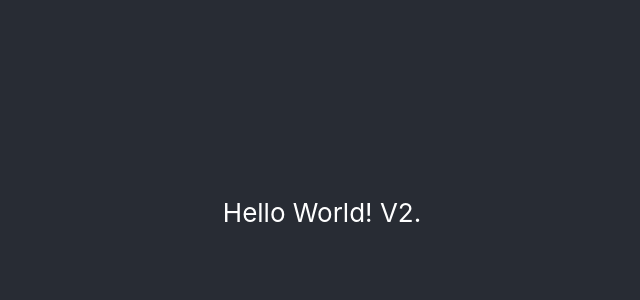
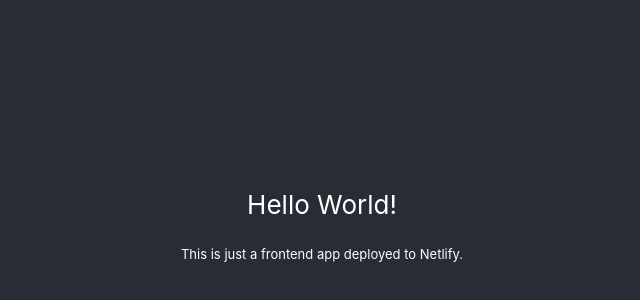
Before and after one commit to laimonassutkus/ReactAppOnNetlify, a React (Create React App) app: page / in a window 1280 px wide. Shown: the part 188-488 px from the top of the page, without its empty margins (318-958 px from the left). Built offline with nearby package versions, Linux system fonts and the light colour scheme.

Commit message:
Change react app code.

```diff
--- a/src/App.css
+++ b/src/App.css
@@ -1,16 +1,5 @@
 .App {
   text-align: center;
-}
-
-.App-logo {
-  height: 40vmin;
-  pointer-events: none;
-}
-
-@media (prefers-reduced-motion: no-preference) {
-  .App-logo {
-    animation: App-logo-spin infinite 20s linear;
-  }
 }
 
 .App-header {
@@ -24,15 +13,6 @@
   color: white;
 }
 
-.App-link {
-  color: #61dafb;
+.App-header a {
+  font-size: calc(5px + 1vmin);
 }
-
-@keyframes App-logo-spin {
-  from {
-    transform: rotate(0deg);
-  }
-  to {
-    transform: rotate(360deg);
-  }
-}
--- a/src/App.js
+++ b/src/App.js
@@ -5,8 +5,11 @@ function App() {
     <div className="App">
       <header className="App-header">
         <p>
-          Hello World! V2.
+          Hello World!
         </p>
+        <a>
+          This is just a frontend app deployed to Netlify.
+        </a>
       </header>
     </div>
   );
```
